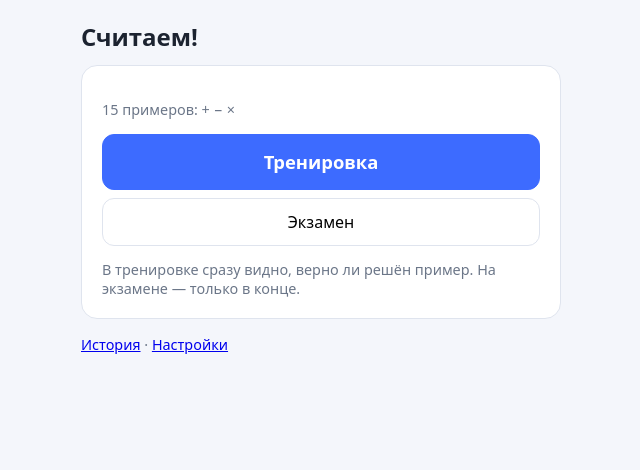
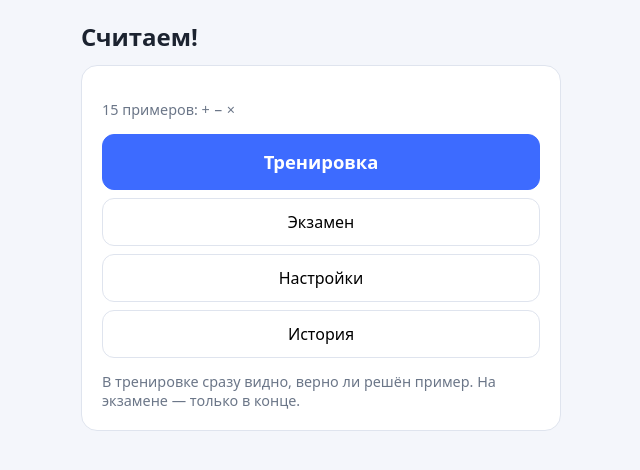
Before and after one commit to navoznov/mathy, a React (Vite) app: page / in a window 1280 px wide. Shown: the top 470 px of the page, without its empty margins (319-959 px from the left). Built offline with nearby package versions, Linux system fonts and the light colour scheme.

Commit message:
feat: turn settings and history links into buttons

```diff
--- a/src/ui/StartScreen.tsx
+++ b/src/ui/StartScreen.tsx
@@ -38,6 +38,22 @@ export function StartScreen({ settings, history, disabledReason, onStart }: Star
         >
           Экзамен
         </button>
+        <button
+          style={{ width: '100%', marginTop: '0.5rem' }}
+          onClick={() => {
+            window.location.hash = '#/admin';
+          }}
+        >
+          Настройки
+        </button>
+        <button
+          style={{ width: '100%', marginTop: '0.5rem' }}
+          onClick={() => {
+            window.location.hash = '#/history';
+          }}
+        >
+          История
+        </button>
         <p className="muted" style={{ marginBottom: 0 }}>
           В тренировке сразу видно, верно ли решён пример. На экзамене — только в конце.
         </p>
@@ -62,10 +78,6 @@ export function StartScreen({ settings, history, disabledReason, onStart }: Star
           </p>
         </div>
       )}
-
-      <p className="muted">
-        <a href="#/history">История</a> · <a href="#/admin">Настройки</a>
-      </p>
     </div>
   );
 }
```
